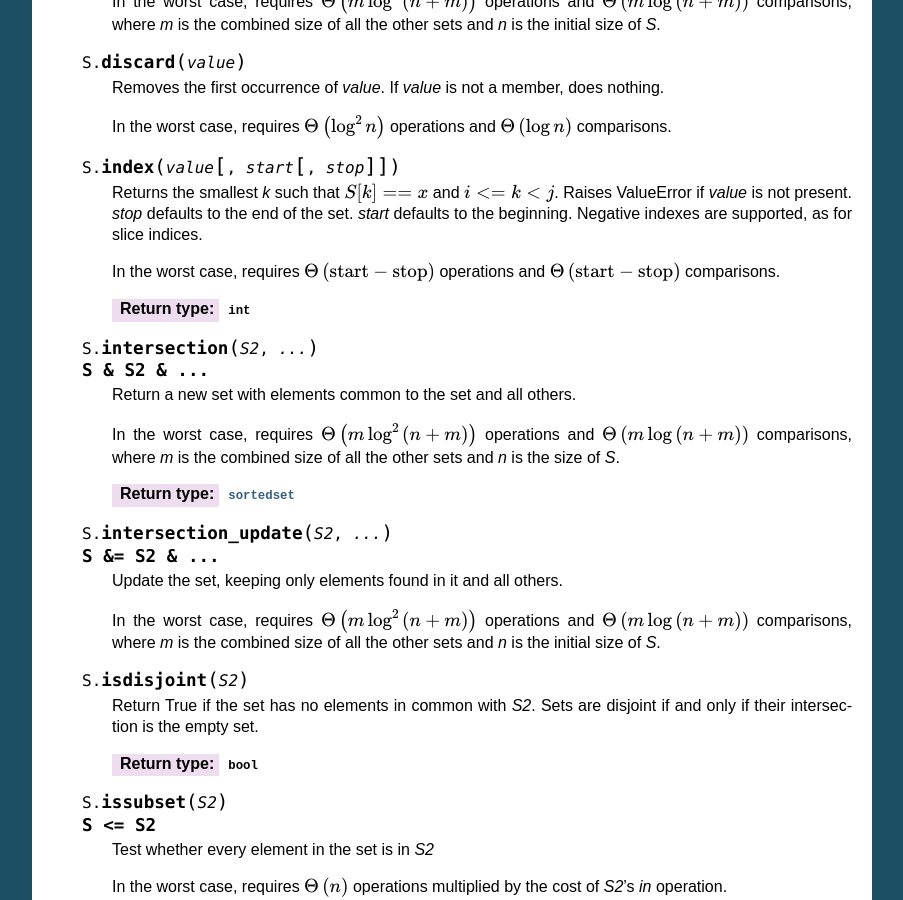
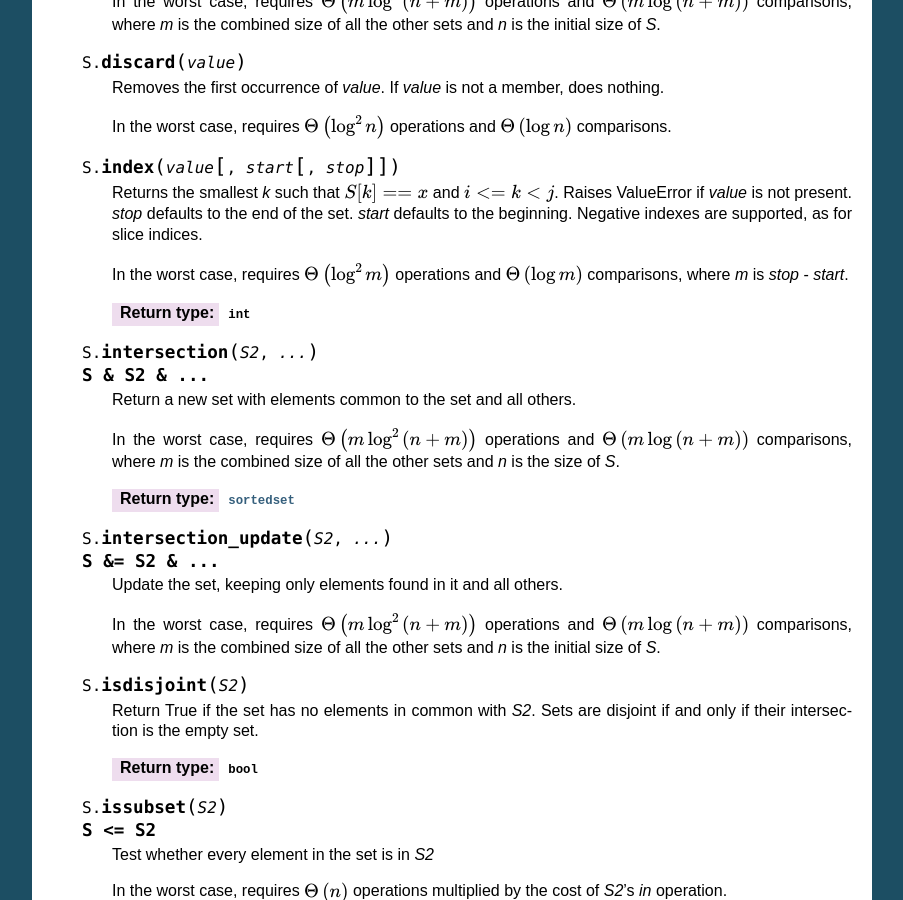
Before and after one commit to DanielStutzbach/blist, a Sphinx documentation site: the page built from doc/sortedset.rst, in a window 1280 px wide and 900 px high, scrolled down 3044 px. Shown: the whole window, without its empty margins (198-1101 px from the left). Built offline with Sphinx 7.4.7, drawn with Linux system fonts in a browser that asks for light colours; formulas are drawn with MathJax 3.

Commit message:
Fix #38: Correct time complexity documentation for sortedset.index.

```diff
--- a/doc/sortedset.rst
+++ b/doc/sortedset.rst
@@ -221,8 +221,8 @@ sortedset
       defaults to the beginning.  Negative indexes are supported, as
       for slice indices.
 
-      In the worst case, requires |theta(stop-start)| operations and
-      |theta(stop-start)| comparisons.
+      In the worst case, requires |theta(log**2 m)| operations and
+      |theta(log m)| comparisons, where *m* is *stop* - *start*.
 
       :rtype: :class:`int`
 
```
